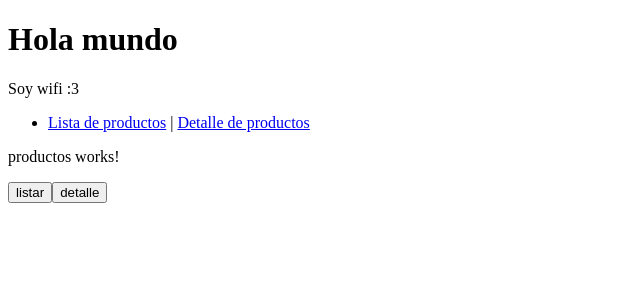
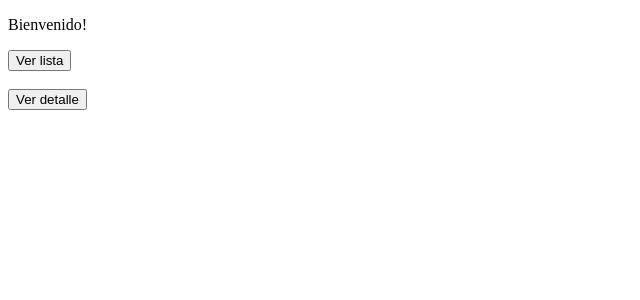
Before and after one commit to wifisauro/ng-catalog, an Angular app: page /productos in a window 1280 px wide. Shown: the top 300 px of the page, without its empty margins (0-640 px from the left). Built offline with nearby package versions, Linux system fonts and the light colour scheme.

Commit message:
homepage and buttons

```diff
--- a/src/app/app.component.html
+++ b/src/app/app.component.html
@@ -1,14 +1,3 @@
-<h1>Hola mundo</h1>
-<p>Soy wifi :3</p>
 
-<nav>
-  <ul>
-    <li>
-      <a routerLink = "/listar">Lista de productos</a>
-      |
-      <a routerLink = "/detalle">Detalle de productos</a>
-    </li>
-  </ul>
-</nav>
 
 <router-outlet></router-outlet>
--- a/src/app/productos/productos.component.html
+++ b/src/app/productos/productos.component.html
@@ -1,3 +1,7 @@
-<p>productos works!</p>
-<button>listar</button>
-<button>detalle</button>
+<p>Bienvenido!</p>
+<button routerLink="/productos/listar">Ver lista</button>
+<br><br>
+<button routerLink="/productos/detalle">Ver detalle</button>
+
+
+<router-outlet></router-outlet>
--- a/src/app/productos/productos.component.ts
+++ b/src/app/productos/productos.component.ts
@@ -1,8 +1,9 @@
 import { Component } from '@angular/core';
+import { RouterEvent, RouterLink, RouterOutlet } from '@angular/router';
 
 @Component({
   selector: 'app-productos',
-  imports: [],
+  imports: [RouterOutlet, RouterLink],
   templateUrl: './productos.component.html',
   styleUrl: './productos.component.css'
 })
--- a/src/main.ts
+++ b/src/main.ts
@@ -1,6 +1,9 @@
 import { bootstrapApplication } from '@angular/platform-browser';
+import { AppComponent } from './app/app.component';
 import { appConfig } from './app/app.config';
-import { AppComponent } from './app/app.component';
+import { routes} from './app/app.routes';
+import { provideRouter } from '@angular/router';
 
-bootstrapApplication(AppComponent, appConfig)
-  .catch((err) => console.error(err));
+bootstrapApplication(AppComponent,{
+providers: [provideRouter(routes)]
+}).catch((err) => console.error(err));
```
Also changed, not shown: src/app/app.routes.ts (+8 -4 lines), src/app/productos/productos.routes.ts (+12 -0 lines).
